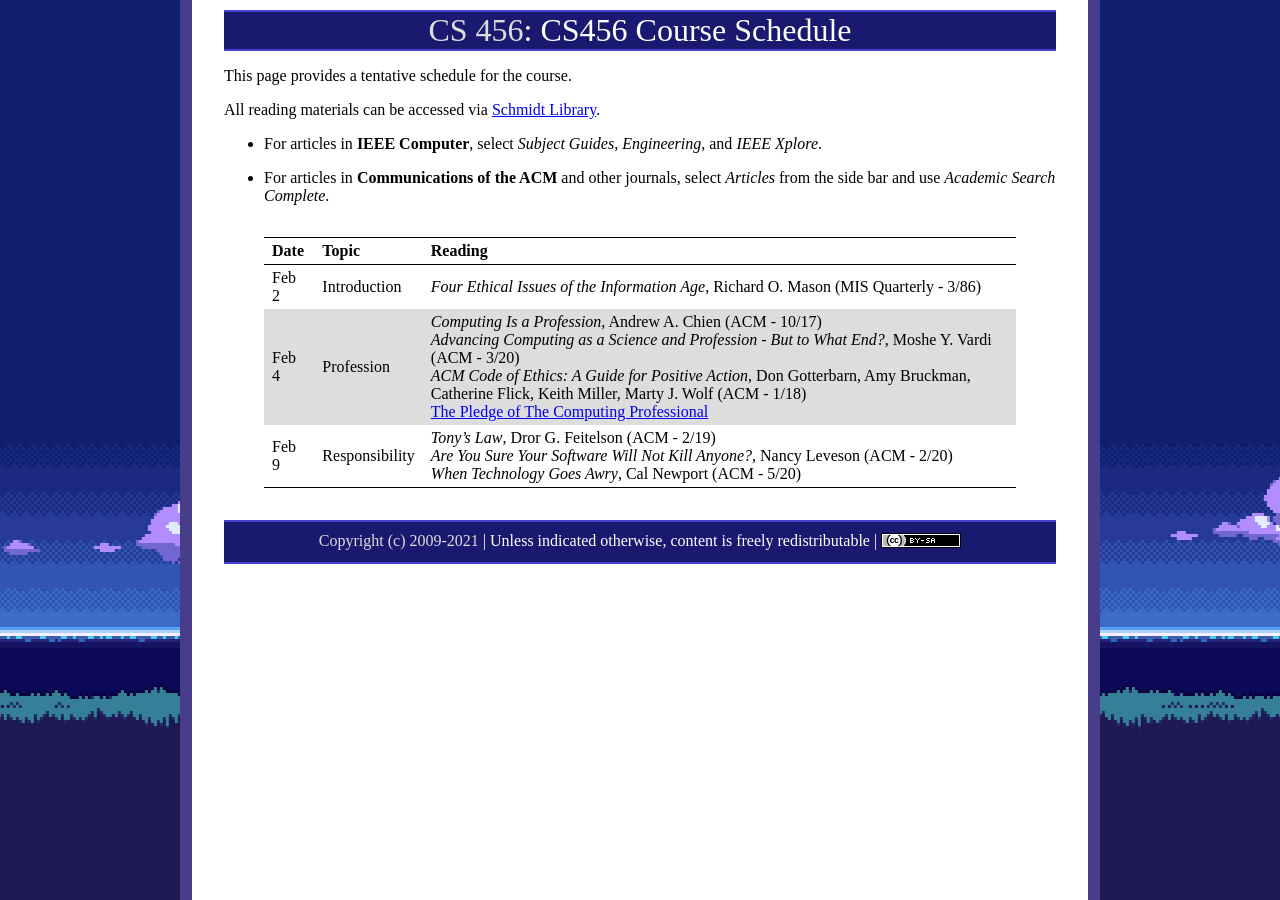
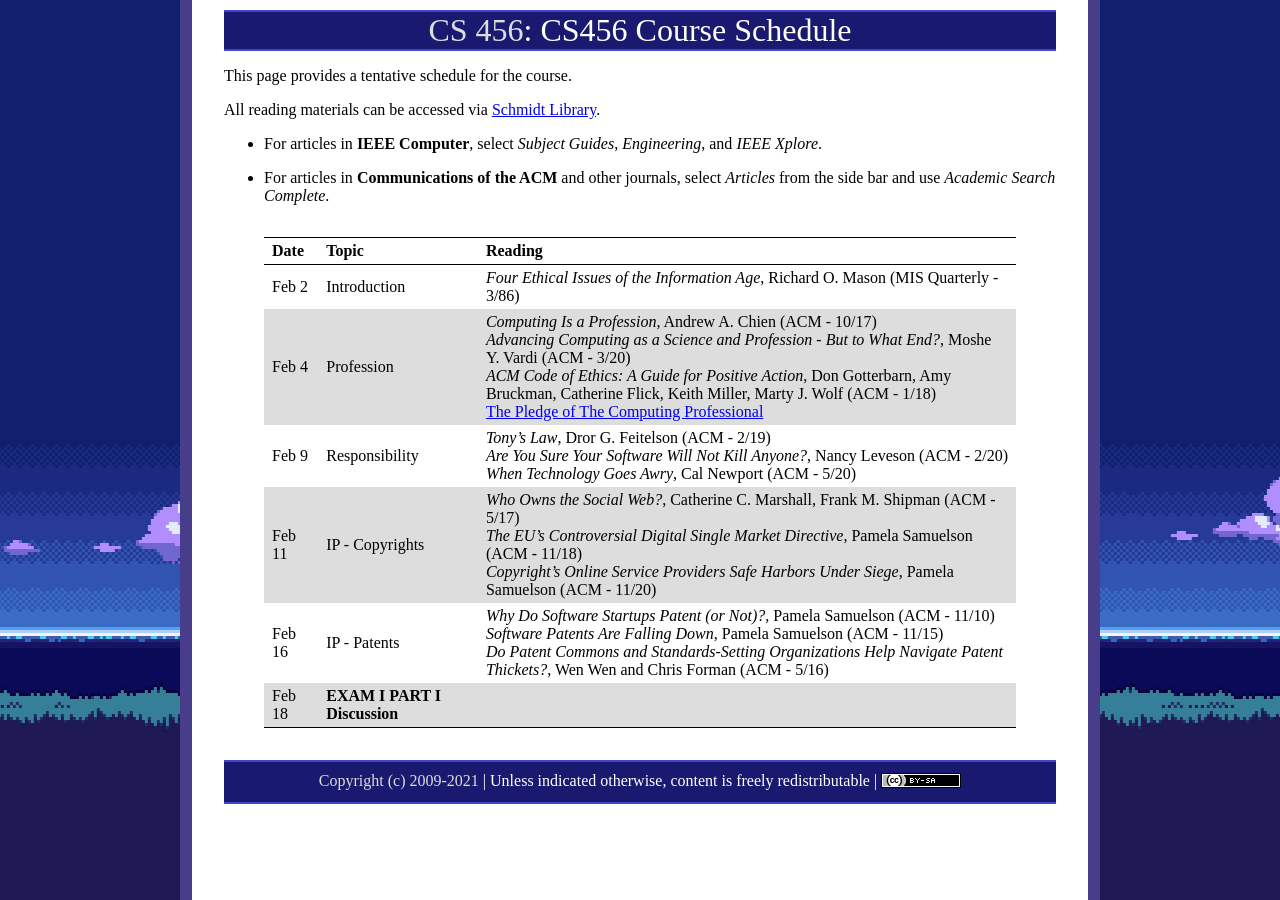
Before and after one commit to ycpcs/cs456-spring2021, a Jekyll site: the page built from schedule/index.md, in a window 1280 px wide. Built offline with Jekyll 4.4.1, drawn with Linux system fonts in a browser that asks for light colours.

Commit message:
add IP articles
add IP articles

```diff
--- a/schedule/index.md
+++ b/schedule/index.md
@@ -17,6 +17,9 @@ All reading materials can be accessed via [Schmidt Library](http://library.ycp.e
 > Feb 2   | Introduction        | *Four Ethical Issues of the Information Age*, Richard O. Mason (MIS Quarterly - 3/86)  |
 > Feb 4   | Profession          | *Computing Is a Profession*, Andrew A. Chien (ACM - 10/17) <br /> *Advancing Computing as a Science and Profession - But to What End?*, Moshe Y. Vardi (ACM - 3/20) <br /> *ACM Code of Ethics: A Guide for Positive Action*, Don Gotterbarn, Amy Bruckman, Catherine Flick, Keith Miller, Marty J. Wolf (ACM - 1/18) <br /> [The Pledge of The Computing Professional](http://pledge-of-the-computing-professional.org/home-page/the-oath) |
 > Feb 9   | Responsibility      | *Tony's Law*, Dror G. Feitelson (ACM - 2/19) <br /> *Are You Sure Your Software Will Not Kill Anyone?*, Nancy Leveson (ACM - 2/20) <br /> *When Technology Goes Awry*, Cal Newport (ACM - 5/20) |
+> Feb 11  | IP - Copyrights     | *Who Owns the Social Web?*, Catherine C. Marshall, Frank M. Shipman (ACM - 5/17) <br /> *The EU’s Controversial Digital Single Market Directive*, Pamela Samuelson (ACM - 11/18) <br /> *Copyright's Online Service Providers Safe Harbors Under Siege*, Pamela Samuelson (ACM - 11/20) |
+> Feb 16  | IP - Patents        | *Why Do Software Startups Patent (or Not)?*, Pamela Samuelson (ACM - 11/10) <br/> *Software Patents Are Falling Down*, Pamela Samuelson (ACM - 11/15) <br /> *Do Patent Commons and Standards-Setting Organizations Help Navigate Patent Thickets?*, Wen Wen and Chris Forman (ACM - 5/16) |
+> Feb 18  | **EXAM I PART I Discussion**   |  |
 
 
 <!--
```
Also changed, not shown: index.md (+2 -0 lines).
